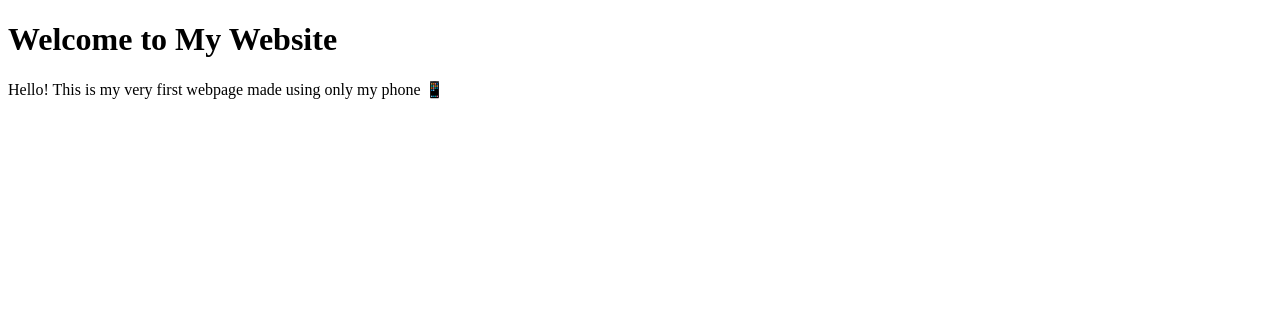
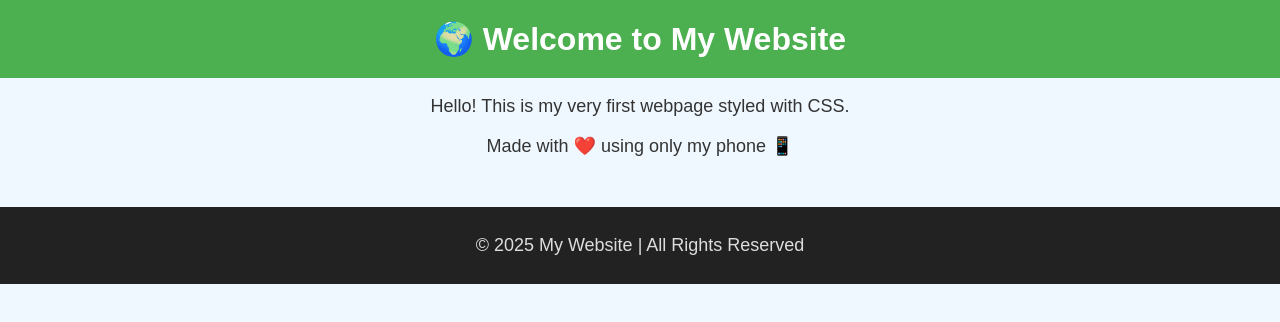
Before and after one commit to Bunyoh254/My---website-, a plain HTML site: page index.html in a window 1280 px wide. Drawn offline with Linux system fonts and the light colour scheme.

Commit message:
Added css styling

```diff
--- a/index.html
+++ b/index.html
@@ -3,10 +3,47 @@
 <head>
   <meta charset="UTF-8">
   <meta name="viewport" content="width=device-width, initial-scale=1.0">
-  <title>My First Website</title>
+  <title>My Styled Website</title>
+  <style>
+    body {
+      font-family: Arial, sans-serif;
+      background-color: #f0f8ff;
+      color: #333;
+      text-align: center;
+      margin: 0;
+      padding: 0;
+    }
+    header {
+      background: #4CAF50;
+      color: white;
+      padding: 20px;
+    }
+    h1 {
+      margin: 0;
+    }
+    p {
+      font-size: 18px;
+    }
+    footer {
+      margin-top: 50px;
+      padding: 10px;
+      background: #222;
+      color: #ddd;
+    }
+  </style>
 </head>
 <body>
-  <h1>Welcome to My Website</h1>
-  <p>Hello! This is my very first webpage made using only my phone 📱</p>
+  <header>
+    <h1>🌍 Welcome to My Website</h1>
+  </header>
+
+  <main>
+    <p>Hello! This is my very first webpage styled with CSS.</p>
+    <p>Made with ❤️ using only my phone 📱</p>
+  </main>
+
+  <footer>
+    <p>© 2025 My Website | All Rights Reserved</p>
+  </footer>
 </body>
 </html>
```
